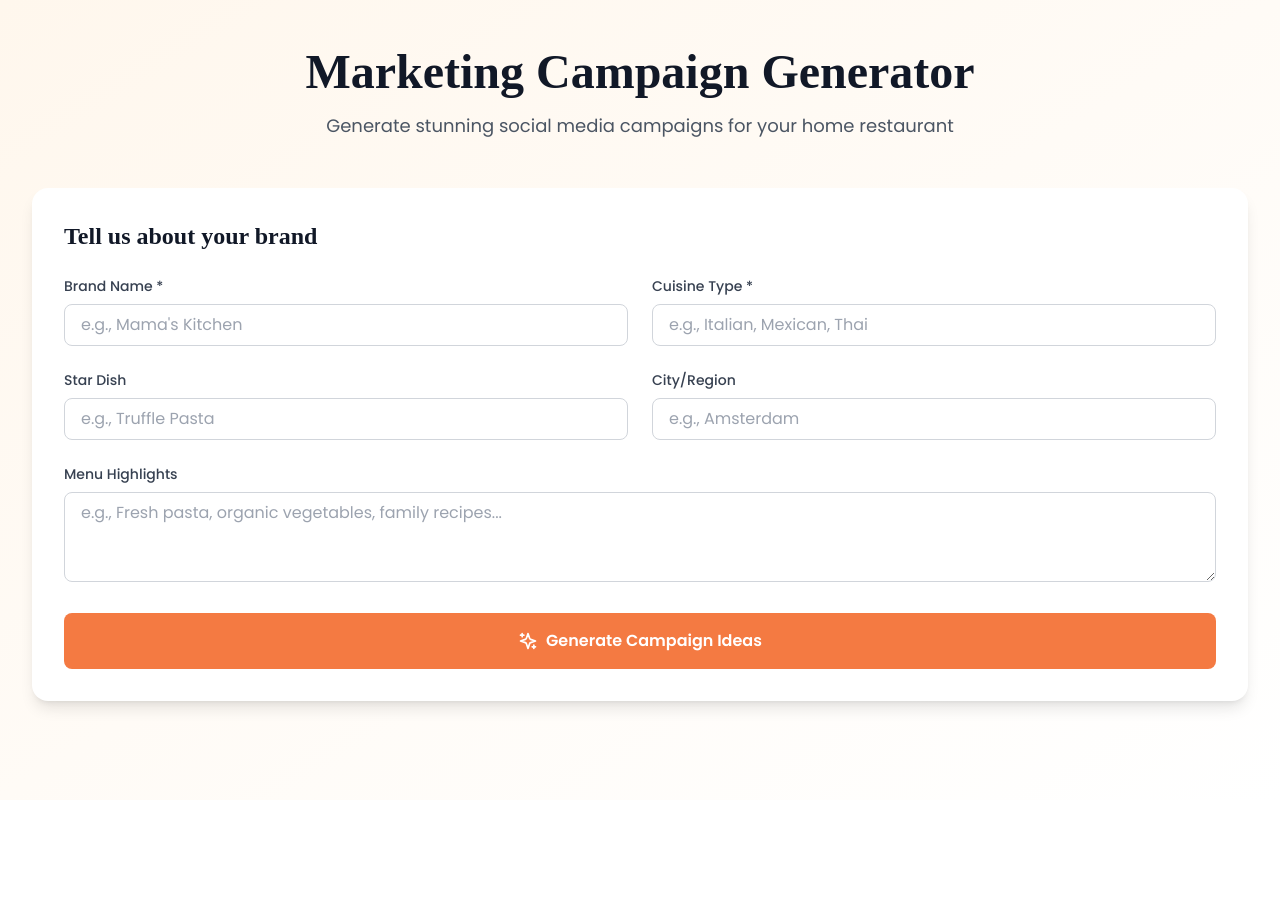
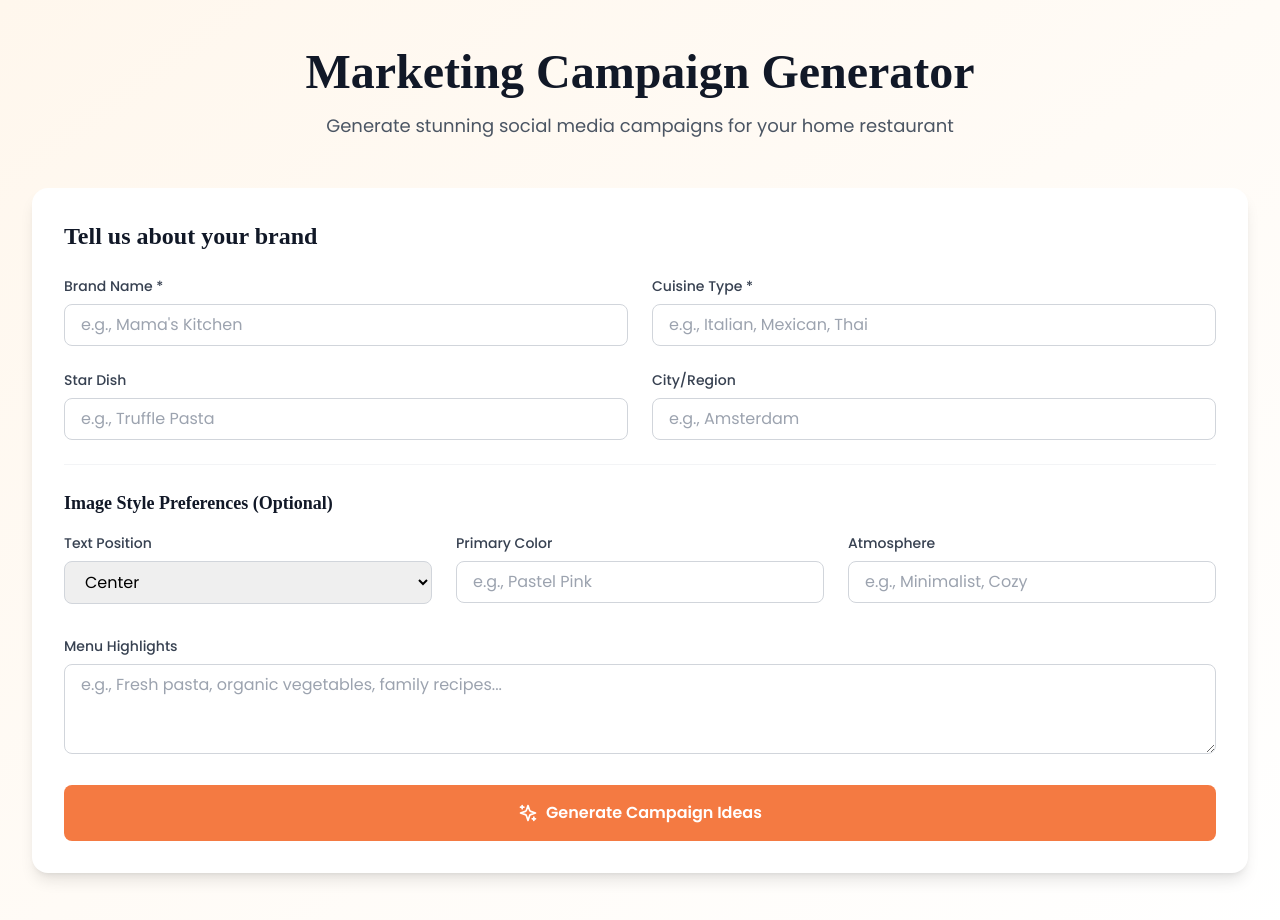
Before and after one commit to AntonCapusta25/marketing-campigns, a React (Vite) app: page / in a window 1280 px wide. Shown: the top 920 px of the page. Before the commit the page ends 800 px from the top, so only its background shows below. Built offline with nearby package versions, Linux system fonts and the light colour scheme.

Commit message:
Update App.tsx

```diff
--- a/src/App.tsx
+++ b/src/App.tsx
@@ -1,5 +1,5 @@
 import { useState } from 'react';
-import { Sparkles, Copy, Download, RefreshCw, Share2 } from 'lucide-react';
+import { Sparkles, Copy, Download, RefreshCw, Share2, Edit2, X } from 'lucide-react';
 
 interface CampaignVariant {
   id: string;
@@ -9,6 +9,12 @@ interface CampaignVariant {
   imageUrl: string | null;
   status: 'generating' | 'completed' | 'error';
   error?: string;
+}
+
+interface ImagePreferences {
+  textPosition: string;
+  primaryColor: string;
+  atmosphere: string;
 }
 
 interface ChefData {
@@ -32,6 +38,58 @@ function App() {
   const [error, setError] = useState<string | null>(null);
   const [showModal, setShowModal] = useState(false);
 
+  // New state for preferences and editing
+  const [imagePreferences, setImagePreferences] = useState<ImagePreferences>({
+    textPosition: 'center',
+    primaryColor: '',
+    atmosphere: ''
+  });
+  const [editingVariant, setEditingVariant] = useState<CampaignVariant | null>(null);
+  const [editPrompt, setEditPrompt] = useState('');
+  const [isEditing, setIsEditing] = useState(false);
+
+  const handleEditClick = (variant: CampaignVariant) => {
+    setEditingVariant(variant);
+    setEditPrompt('');
+  };
+
+  const handleSubmitEdit = async () => {
+    if (!editingVariant || !editPrompt) return;
+
+    setIsEditing(true);
+    try {
+      const supabaseUrl = import.meta.env.VITE_SUPABASE_URL;
+      const supabaseKey = import.meta.env.VITE_SUPABASE_ANON_KEY;
+
+      const response = await fetch(`${supabaseUrl}/functions/v1/super-api`, {
+        method: 'POST',
+        headers: {
+          'Content-Type': 'application/json',
+          'Authorization': `Bearer ${supabaseKey}`
+        },
+        body: JSON.stringify({
+          action: 'edit',
+          image: editingVariant.imageUrl,
+          editPrompt
+        })
+      });
+
+      if (!response.ok) throw new Error('Failed to edit image');
+
+      const data = await response.json();
+
+      // Update the variant with the new image
+      setVariants(variants.map(v =>
+        v.id === editingVariant.id ? { ...v, imageUrl: data.imageUrl } : v
+      ));
+      setEditingVariant(null);
+    } catch (err) {
+      setError(err instanceof Error ? err.message : 'Failed to edit image');
+    } finally {
+      setIsEditing(false);
+    }
+  };
+
   const handleGenerate = async () => {
     if (!chefData.brandName || !chefData.cuisineType) {
       setError('Please fill in at least brand name and cuisine type');
@@ -54,6 +112,7 @@ function App() {
         },
         body: JSON.stringify({
           chefData,
+          imagePreferences,
           imageModel: 'recraft'
         })
       });
@@ -157,6 +216,54 @@ function App() {
             </div>
           </div>
 
+          {/* Image Preferences */}
+          <div className="mb-8 border-t border-gray-100 pt-6">
+            <h3 className="text-lg font-semibold text-gray-900 mb-4" style={{ fontFamily: 'New Spirit, serif' }}>
+              Image Style Preferences (Optional)
+            </h3>
+            <div className="grid grid-cols-1 md:grid-cols-3 gap-6">
+              <div>
+                <label className="block text-sm font-medium text-gray-700 mb-2">
+                  Text Position
+                </label>
+                <select
+                  value={imagePreferences.textPosition}
+                  onChange={(e) => setImagePreferences({ ...imagePreferences, textPosition: e.target.value })}
+                  className="w-full px-4 py-2 border border-gray-300 rounded-lg focus:ring-2 focus:ring-orange-500 focus:border-transparent"
+                >
+                  <option value="center">Center</option>
+                  <option value="top">Top</option>
+                  <option value="bottom">Bottom</option>
+                  <option value="no text">No Text</option>
+                </select>
+              </div>
+              <div>
+                <label className="block text-sm font-medium text-gray-700 mb-2">
+                  Primary Color
+                </label>
+                <input
+                  type="text"
+                  value={imagePreferences.primaryColor}
+                  onChange={(e) => setImagePreferences({ ...imagePreferences, primaryColor: e.target.value })}
+                  className="w-full px-4 py-2 border border-gray-300 rounded-lg focus:ring-2 focus:ring-orange-500 focus:border-transparent"
+                  placeholder="e.g., Pastel Pink"
+                />
+              </div>
+              <div>
+                <label className="block text-sm font-medium text-gray-700 mb-2">
+                  Atmosphere
+                </label>
+                <input
+                  type="text"
+                  value={imagePreferences.atmosphere}
+                  onChange={(e) => setImagePreferences({ ...imagePreferences, atmosphere: e.target.value })}
+                  className="w-full px-4 py-2 border border-gray-300 rounded-lg focus:ring-2 focus:ring-orange-500 focus:border-transparent"
+                  placeholder="e.g., Minimalist, Cozy"
+                />
+              </div>
+            </div>
+          </div>
+
           <div className="mb-6">
             <label className="block text-sm font-medium text-gray-700 mb-2">
               Menu Highlights
@@ -229,6 +336,12 @@ function App() {
                           className="absolute top-4 right-4 bg-white/90 hover:bg-white p-2 rounded-lg shadow-lg transition-colors"
                         >
                           <Download className="w-5 h-5 text-gray-700" />
+                        </button>
+                        <button
+                          onClick={() => handleEditClick(variant)}
+                          className="absolute top-4 left-4 bg-white/90 hover:bg-white p-2 rounded-lg shadow-lg transition-colors"
+                        >
+                          <Edit2 className="w-5 h-5 text-gray-700" />
                         </button>
                       </>
                     )}
@@ -323,6 +436,69 @@ function App() {
           </div>
         </div>
       )}
+
+      {/* Edit Modal */}
+      {editingVariant && (
+        <div className="fixed inset-0 bg-black bg-opacity-50 flex items-center justify-center z-50 p-4">
+          <div className="bg-white rounded-2xl shadow-2xl max-w-2xl w-full p-8 relative">
+            <button
+              onClick={() => setEditingVariant(null)}
+              className="absolute top-4 right-4 text-gray-400 hover:text-gray-600"
+            >
+              <X className="w-6 h-6" />
+            </button>
+
+            <h3 className="text-2xl font-bold text-gray-900 mb-6" style={{ fontFamily: 'New Spirit, serif' }}>
+              Edit Image
+            </h3>
+
+            <div className="grid grid-cols-1 md:grid-cols-2 gap-8">
+              <div className="aspect-square bg-gray-100 rounded-lg overflow-hidden relative">
+                <img
+                  src={editingVariant.imageUrl!}
+                  alt="Original"
+                  className="w-full h-full object-cover"
+                />
+                {isEditing && (
+                  <div className="absolute inset-0 bg-black/50 flex items-center justify-center">
+                    <RefreshCw className="w-8 h-8 text-white animate-spin" />
+                  </div>
+                )}
+              </div>
+
+              <div className="flex flex-col justify-center">
+                <label className="block text-sm font-medium text-gray-700 mb-2">
+                  How should we change this image?
+                </label>
+                <textarea
+                  value={editPrompt}
+                  onChange={(e) => setEditPrompt(e.target.value)}
+                  rows={4}
+                  className="w-full px-4 py-2 border border-gray-300 rounded-lg focus:ring-2 focus:ring-orange-500 focus:border-transparent mb-4"
+                  placeholder="e.g., Make the background darker, add more garnish..."
+                />
+                <button
+                  onClick={handleSubmitEdit}
+                  disabled={isEditing || !editPrompt}
+                  className="w-full bg-[#F47A42] hover:bg-orange-600 text-white font-semibold py-3 px-6 rounded-lg transition-colors flex items-center justify-center space-x-2 disabled:opacity-50"
+                >
+                  {isEditing ? (
+                    <>
+                      <RefreshCw className="w-5 h-5 animate-spin" />
+                      <span>Updating...</span>
+                    </>
+                  ) : (
+                    <>
+                      <Sparkles className="w-5 h-5" />
+                      <span>Generate New Version</span>
+                    </>
+                  )}
+                </button>
+              </div>
+            </div>
+          </div>
+        </div>
+      )}
     </div>
   );
 }
```
